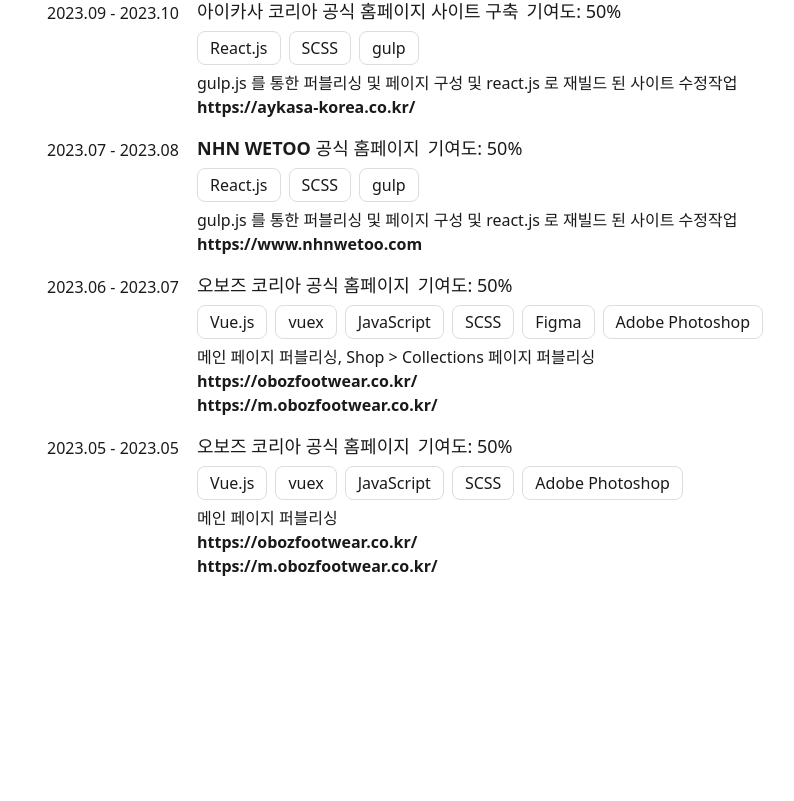
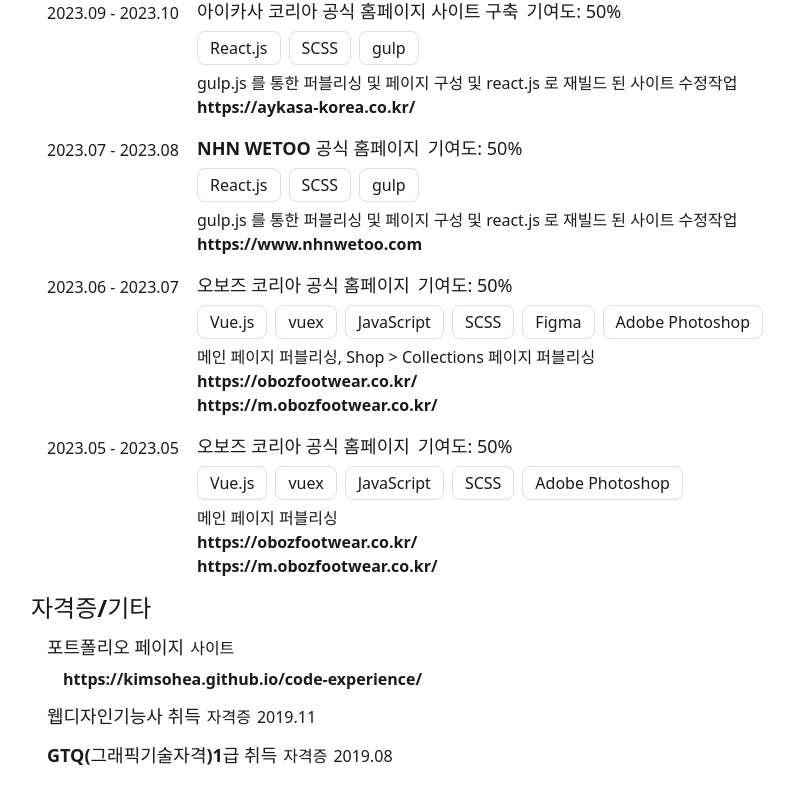
Before and after one commit to kimsohea/resume, a Vue app: page / in a window 1280 px wide. Shown: the part 1896-2697 px from the top of the page, without its empty margins (1-795 px from the left). Before the commit the page ends 2506 px from the top, so only its background shows below. Built offline with nearby package versions, Linux system fonts and the light colour scheme; a web font is replaced by a local one.

Commit message:
fix: 자격증 및 포트폴리오 사이트 단락 추가

```diff
--- a/src/App.vue
+++ b/src/App.vue
@@ -3,6 +3,7 @@
   <Experience/>
   <Skill/>
   <WorkRecord/>
+  <License />
 </template>
 
 <script setup>
@@ -11,6 +12,7 @@
   import Experience from '@/components/Experience'
   import Skill from '@/components/Skill'
   import WorkRecord from '@/components/WorkRecord'
+  import License from '@/components/License'
 </script>
 
 <style lang="scss">
--- a/src/assets/style/_work.scss
+++ b/src/assets/style/_work.scss
@@ -36,3 +36,29 @@
     margin: 6px 0;
   }
 }
+
+.license_list {
+  display: flex;
+  flex-direction: column;
+  row-gap: 12px;
+
+  li {
+    width: calc(100% - 16px);
+    margin-left: 16px;
+  }
+
+  strong {
+    font-size: 18px;
+  }
+
+  p {
+    display: flex;
+    align-items: center;
+    column-gap: 6px;
+  }
+
+  a {
+    display: block;
+    margin: 6px 0 0 16px;
+  }
+}
--- /dev/null
+++ b/src/components/License.vue
@@ -0,0 +1,36 @@
+<template>
+  <h2>자격증/기타</h2>
+  <ul class="license_list">
+    <li v-for="item in licenseArr" :key="`${item.title}`">
+      <p>
+        <strong>{{ item.title }}</strong>
+        <span v-if="item.type != ''">{{ item.type }}</span>
+        <span v-if="item.time != ''">{{ item.time }}</span>
+      </p>
+      <a v-if="item.link != ''" :href="item.link" target="_blank">{{ item.link }}</a>
+    </li>
+  </ul>
+</template>
+
+<script setup>
+  const licenseArr = [
+    {
+      time: '',
+      title: '포트폴리오 페이지',
+      type: '사이트',
+      link: 'https://kimsohea.github.io/code-experience/',
+    },
+    {
+      time: '2019.11',
+      title: '웹디자인기능사 취득',
+      type: '자격증',
+      link: '',
+    },
+    {
+      time: '2019.08',
+      title: 'GTQ(그래픽기술자격)1급 취득',
+      type: '자격증',
+      link: '',
+    }
+  ]
+</script>
--- a/src/components/WorkRecord.vue
+++ b/src/components/WorkRecord.vue
@@ -14,8 +14,8 @@
           <li v-for="(skill,i) in item.skill" :key="`${skill}_${i}`">{{ skill }}</li>
         </ul>
         <p>{{ item.desc }}</p>
-        <a v-if="item.linkPC != ''" href="{{ item.linkPC }}">{{ item.linkPC }}</a>
-        <a v-if="item.linkMO != ''" href="{{ item.linkMO }}">{{ item.linkMO }}</a>
+        <a v-if="item.linkPC != ''" :href="item.linkPC" target="_blank">{{ item.linkPC }}</a>
+        <a v-if="item.linkMO != ''" :href="item.linkMO" target="_blank">{{ item.linkMO }}</a>
       </div>
     </li>
   </ul>
```
